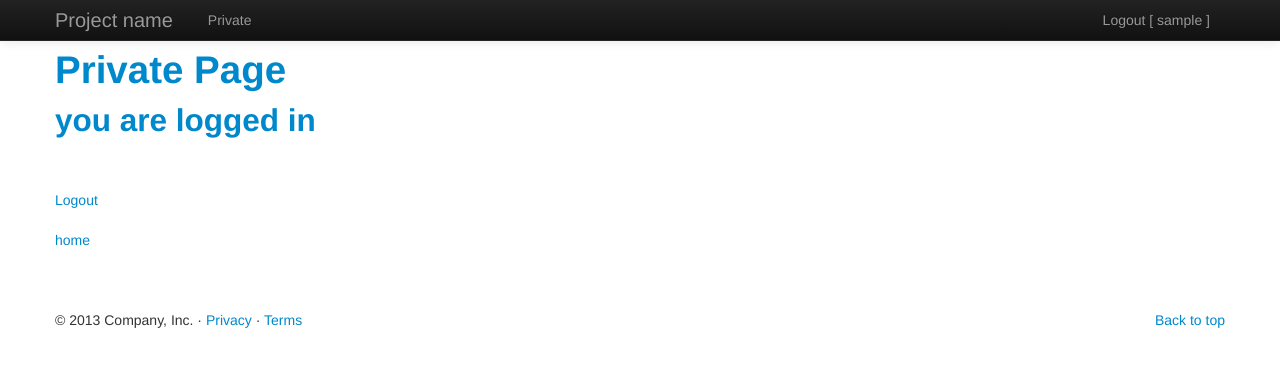
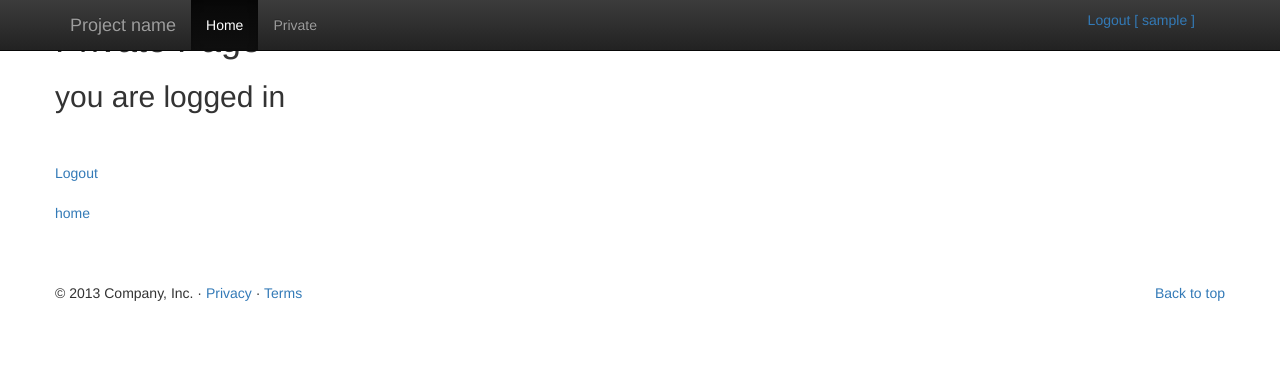
Before and after one commit to ddehghan/django-bootstrap-starter-project2, a Django app: page /private in a window 1280 px wide. Shown: the top 367 px of the page. Run offline with Django 3.2, Linux system fonts and the light colour scheme; the visitor is signed in with stand-in values (Sample User, id 1); parts of the project's set-up code (start-up, migrations or seed data) failed here and were passed over; some libraries are stand-ins or nearby versions.

Commit message:
new bootstrap version

```diff
--- a/website/templates/theme/base.html
+++ b/website/templates/theme/base.html
@@ -2,24 +2,27 @@
 <html lang="en">
 <head>
     <meta charset="utf-8">
+    <meta http-equiv="X-UA-Compatible" content="IE=edge">
+
     <title>{% block title %}{% endblock %}</title>
-    <meta name="viewport" content="width=device-width, initial-scale=1.0">
+    <meta name="viewport" content="width=device-width, initial-scale=1">
     <meta name="keywords" content="{% block meta_keywords %}{% endblock %}">
     <meta name="description" content="{% block meta_description %}{% endblock %}">
 
-    <!-- Le styles -->
-    <link href="{{ STATIC_URL }}theme/css/bootstrap.css" rel="stylesheet">
-    <style>
-        body {
-            padding-top: 40px; /* 60px to make the container go all the way to the bottom of the topbar */
-        }
-    </style>
-    <link href="{{ STATIC_URL }}theme/css/bootstrap-responsive.css" rel="stylesheet">
+    <!-- Bootstrap -->
+    <!-- HTML5 Shim and Respond.js IE8 support of HTML5 elements and media queries -->
+    <!-- WARNING: Respond.js doesn't work if you view the page via file:// -->
+    <!--[if lt IE 9]>
+      <script src="https://oss.maxcdn.com/html5shiv/3.7.2/html5shiv.min.js"></script>
+      <script src="https://oss.maxcdn.com/respond/1.4.2/respond.min.js"></script>
+    <![endif]-->
 
-    <!-- HTML5 shim, for IE6-8 support of HTML5 elements -->
-    <!--[if lt IE 9]>
-      <script src="{{ STATIC_URL }}theme/js/html5shiv.js"></script>
-    <![endif]-->
+    <!-- Latest compiled and minified CSS -->
+    <link rel="stylesheet" href="//maxcdn.bootstrapcdn.com/bootstrap/3.2.0/css/bootstrap.min.css">
+
+    <!-- Optional theme -->
+    <link rel="stylesheet" href="//maxcdn.bootstrapcdn.com/bootstrap/3.2.0/css/bootstrap-theme.min.css">
+
 
     <!-- Fav and touch icons -->
     <link rel="apple-touch-icon-precomposed" sizes="144x144"
@@ -70,8 +73,11 @@
 <!-- /container -->
 
 
-<script src="{{ STATIC_URL }}js/jquery-1.10.2.min.js"></script>
-<script src="{{ STATIC_URL }}theme/js/bootstrap.min.js"></script>
+{#<script src="{{ STATIC_URL }}js/jquery-1.10.2.min.js"></script>#}
+{#<script src="{{ STATIC_URL }}theme/js/bootstrap.min.js"></script>#}
+
+<script src="https://ajax.googleapis.com/ajax/libs/jquery/1.11.1/jquery.min.js"></script>
+<script src="//maxcdn.bootstrapcdn.com/bootstrap/3.2.0/js/bootstrap.min.js"></script>
 
 <script>
     {#    {% if not request.user.is_staff %}#}
--- a/website/templates/theme/top_nav.html
+++ b/website/templates/theme/top_nav.html
@@ -1,22 +1,23 @@
-<div class="navbar navbar-inverse navbar-fixed-top">
-    <div class="navbar-inner">
+<div class="navbar navbar-inverse navbar-fixed-top" role="navigation">
     <div class="container">
-            <button type="button" class="btn btn-navbar" data-toggle="collapse" data-target=".nav-collapse">
+        <div class="navbar-header">
+            <button type="button" class="navbar-toggle" data-toggle="collapse" data-target=".navbar-collapse">
+                <span class="sr-only">Toggle navigation</span>
                 <span class="icon-bar"></span>
                 <span class="icon-bar"></span>
                 <span class="icon-bar"></span>
             </button>
-            <a class="brand" href="/">Project name</a>
-
-            <div class="nav-collapse collapse">
-                <ul class="nav">
+            <a class="navbar-brand" href="/">Project name</a>
+        </div>
+        <div class="collapse navbar-collapse">
+            <ul class="nav navbar-nav">
+                <li class="active"><a href="/">Home</a></li>
                 <li><a href="/private">Private</a></li>
             </ul>
-
             <ul class="nav pull-right">
                 <li>
                     {% if user.is_authenticated %}
-                            <a href="{% url "logout" %}">Logout [ {{ user }} ]
+                        <a href="{% url "logout" %}">Logout [ {{ user }} ]</a>
                     {% else %}
                         <a href="{% url "login" %}">Login</a>
                     {% endif %}
@@ -26,4 +27,3 @@
         <!--/.nav-collapse -->
     </div>
 </div>
-</div>
```
Lines whose indentation alone changed are shown as unchanged.
